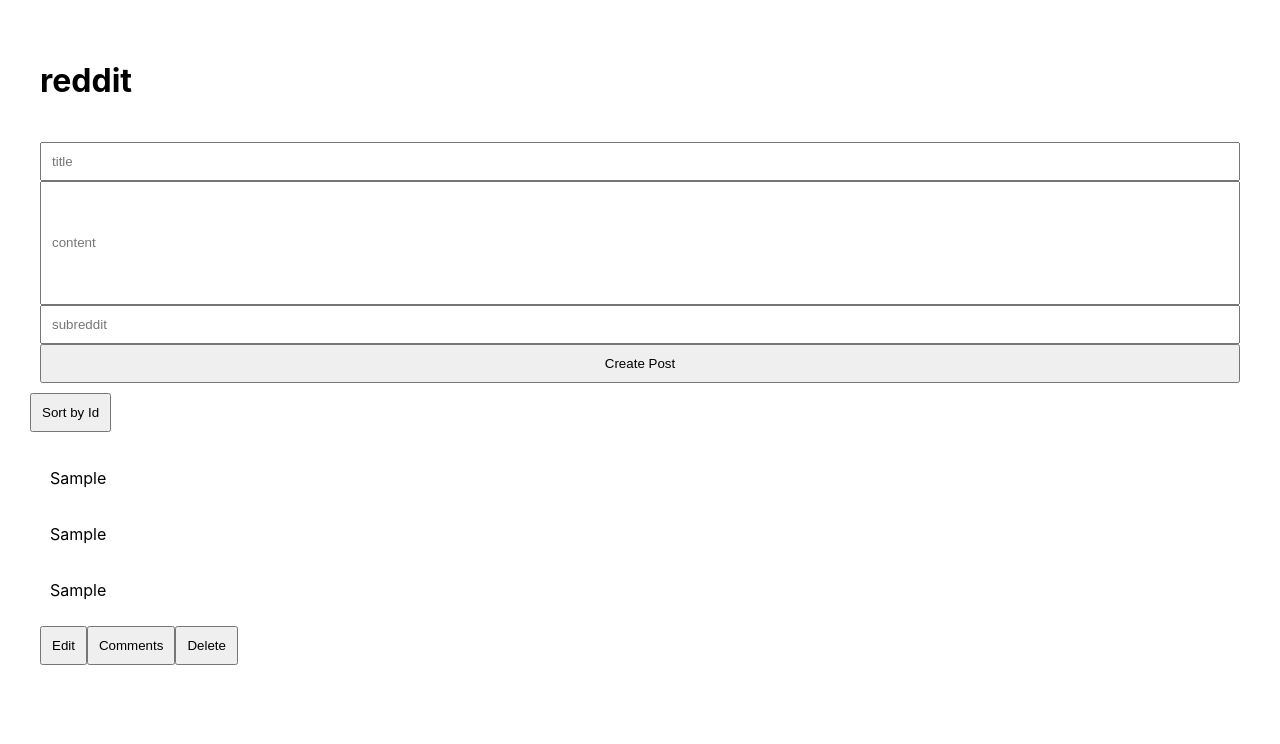
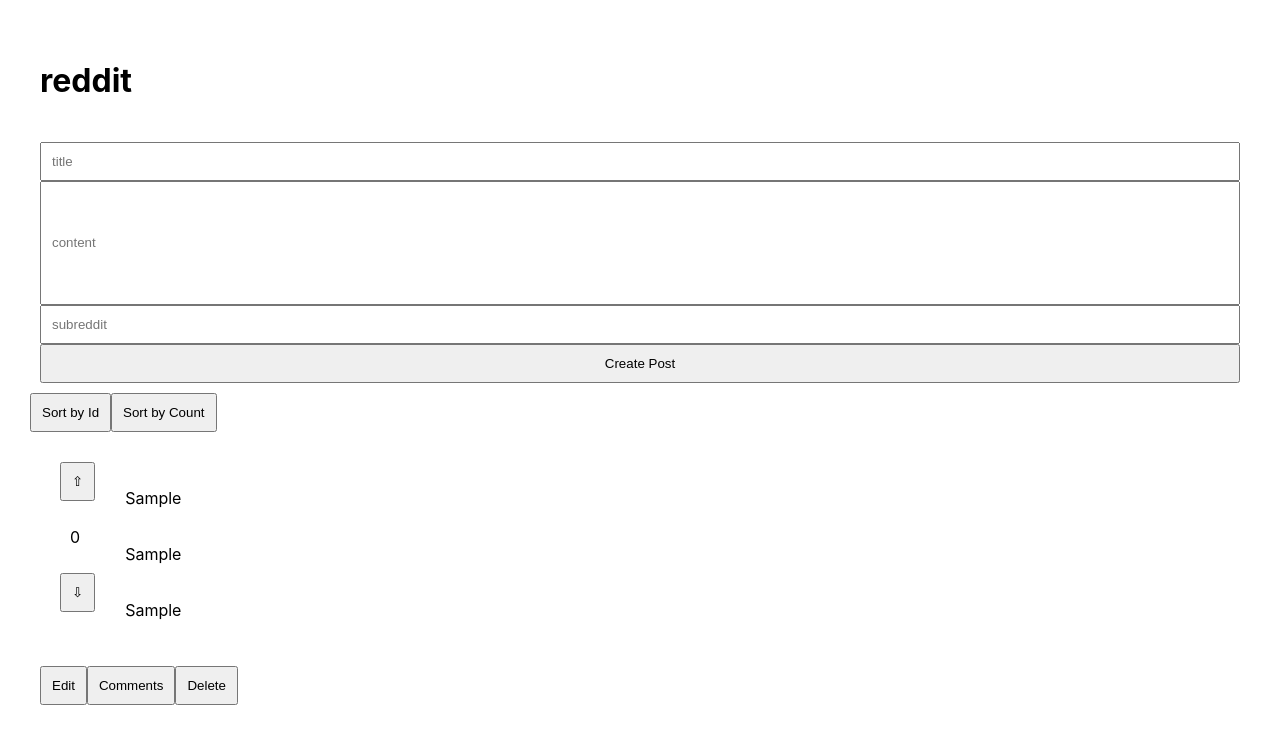
Before and after one commit to 4nth0ny1/reddit-front-2, a React (Create React App) app: page / in a window 1280 px wide. Both pictures are taken after typing "Sample", "Sample", "Sample" into the empty fields and a click on the button "Create Post". Shown: the top 744 px of the page. Built offline with nearby package versions, Linux system fonts and the light colour scheme; no server answers.

Commit message:
add counter and plan to add sort by count button

```diff
--- a/src/App.css
+++ b/src/App.css
@@ -47,10 +47,10 @@
   flex-direction: column;
 }
 
-.post-input {
-
-}
-
 .post-content {
   height: 100px;
 }
+
+.post-container {
+  display: flex;
+}
--- a/src/App.js
+++ b/src/App.js
@@ -58,11 +58,19 @@
     setPosts(sortedPosts)
   }
 
+  const sortByCount = () => {
+    const sortedCounts = [...posts].sort( function (a,b) {
+      return a.id - b.id
+    })
+    setPosts(sortedCounts)
+  }
+
   return (
     <>
       <h1>reddit </h1>
       <PostForm addPost={addPost} />
       <button onClick={sortById}>Sort by Id</button>
+      <button onClick={sortByCount}>Sort by Count</button>
       <PostContainer posts={posts} editPost={editPost} deletePost={deletePost} />
     </>
   );
--- a/src/components/Posts/Post.jsx
+++ b/src/components/Posts/Post.jsx
@@ -6,6 +6,7 @@
     const [ showEditForm, setEdits ] = useState()
     const [ showComments, setShowComments ] = useState(false)
     const [ comments, setComments ] = useState(props.post.comments)
+    const [ counter, setCounter ] = useState(0);
 
     const handleDelete = (e) => {
         props.deletePost(props.post.id)
@@ -27,9 +28,18 @@
 
     return (
         <>
-            <p>{props.post.title}</p>
-            <p>{props.post.content}</p>
-            <p>{props.post.subreddit}</p>
+          <div className="post-container">
+            <div className="counter">
+              <button onClick={() => setCounter(counter + 1)}>⇧</button>
+              <p>{counter}</p>
+              <button onClick={() => setCounter(counter - 1)}>⇩</button>
+            </div>
+            <div className="content">
+              <p>{props.post.title}</p>
+              <p>{props.post.content}</p>
+              <p>{props.post.subreddit}</p>
+            </div>
+          </div>
             <button onClick={() => setEdits(!showEditForm)}>Edit</button>
             { showEditForm && <PostEditForm editPost={props.editPost} handleEdit={handleEdit} post={props.post} /> }
             <button onClick={() => setShowComments(!showComments)}>Comments</button>
```
